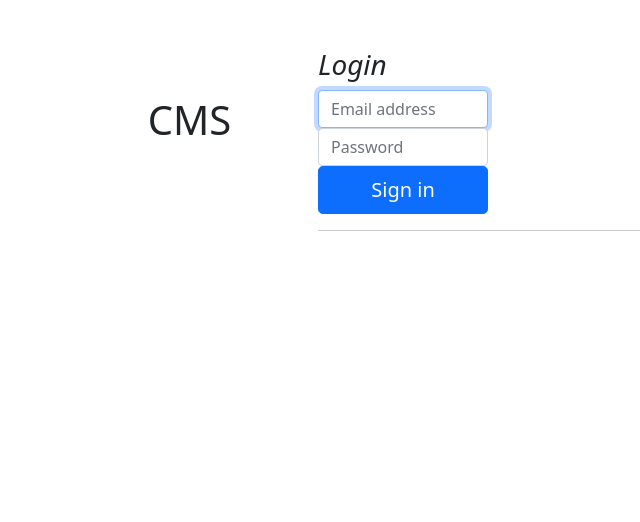
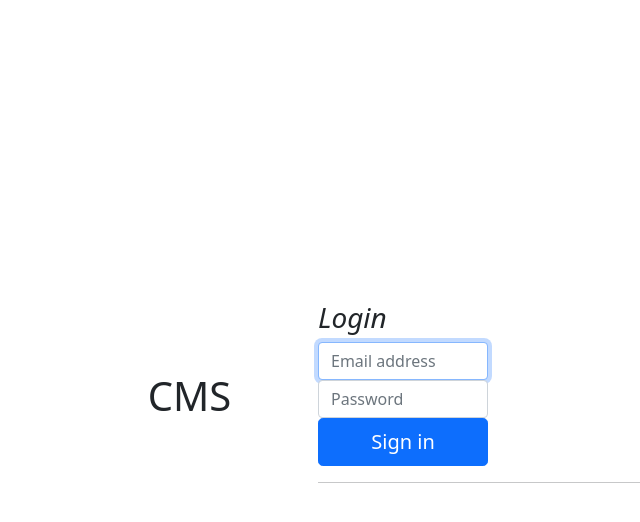
Before and after one commit to cant0r/CatalogManagmentSystem, an Angular app in the folder cms-client/: page / in a window 1280 px wide. Shown: the top 522 px of the page, without its empty margins (322-962 px from the left). Built offline with nearby package versions, Linux system fonts and the light colour scheme.

Commit message:
Fixed layout dims

```diff
--- a/cms-client/src/app/app.component.html
+++ b/cms-client/src/app/app.component.html
@@ -1,5 +1,5 @@
-<div class="d-flex col-xl-12 align-items-center mt-5 justify-content-center">
-    <router-outlet>
+<div class="d-flex col-xl-12 h-100 align-items-center justify-content-center">
+    <router-outlet class="">
 
     </router-outlet>
 </div>
--- a/cms-client/src/app/login-form/login-form.component.html
+++ b/cms-client/src/app/login-form/login-form.component.html
@@ -1,12 +1,12 @@
-<div class="d-flex md-12 ">
-    <div class="col-md-6 mt-5">
+<div class="d-flex h-100">
+    <div class="col-md-6 align-self-center h-100">
         <h1>CMS</h1>
       </div>
-    <div class="col-md-12">
-        <div class=" mr-5 col-xl-3">
+    <div class="col-md-12 h-100">
+        <div class=" mr-5 col-xl-3 h-100">
             <h3><i>Login</i></h3>
           </div>
-        <div class="form-signing col-xl-6">
+        <div class="form-signing col-xl-6 h-100">
             <label for="inputEmail" class="visually-hidden">Username</label>
             <input type="email" id="inputEmail" class="form-control" placeholder="Email address" required autofocus>
             <label for="inputPassword" class="visually-hidden">Password</label>
--- a/cms-client/src/index.html
+++ b/cms-client/src/index.html
@@ -7,7 +7,7 @@
   <meta name="viewport" content="width=device-width, initial-scale=1">
   <link rel="icon" type="image/x-icon" href="favicon.ico">
 </head>
-<body>
-  <app-root></app-root>
+<body style="height: 100vh;">
+  <app-root class="h-100"></app-root>
 </body>
 </html>
```
